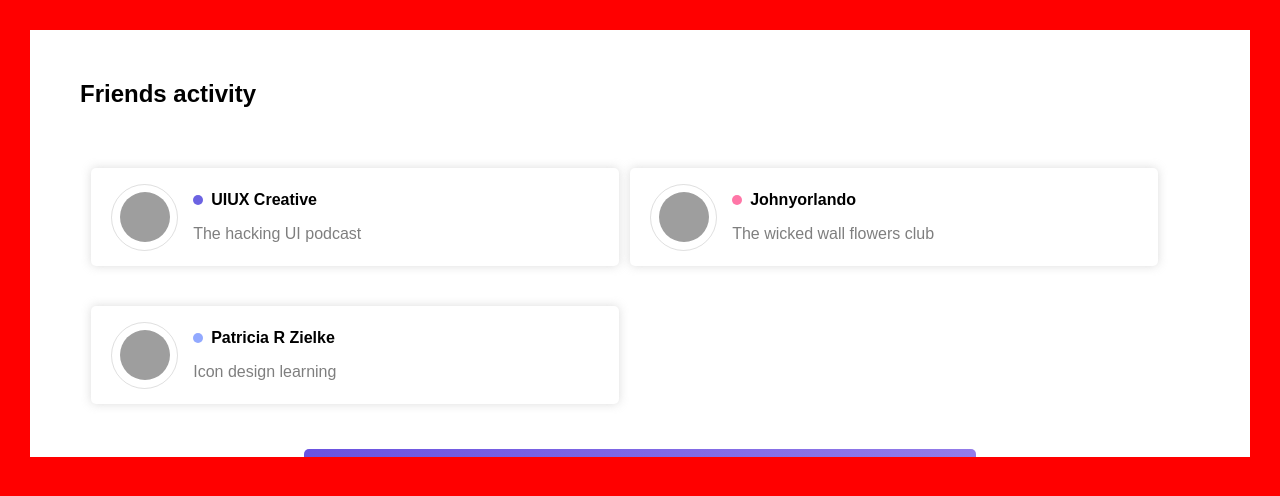
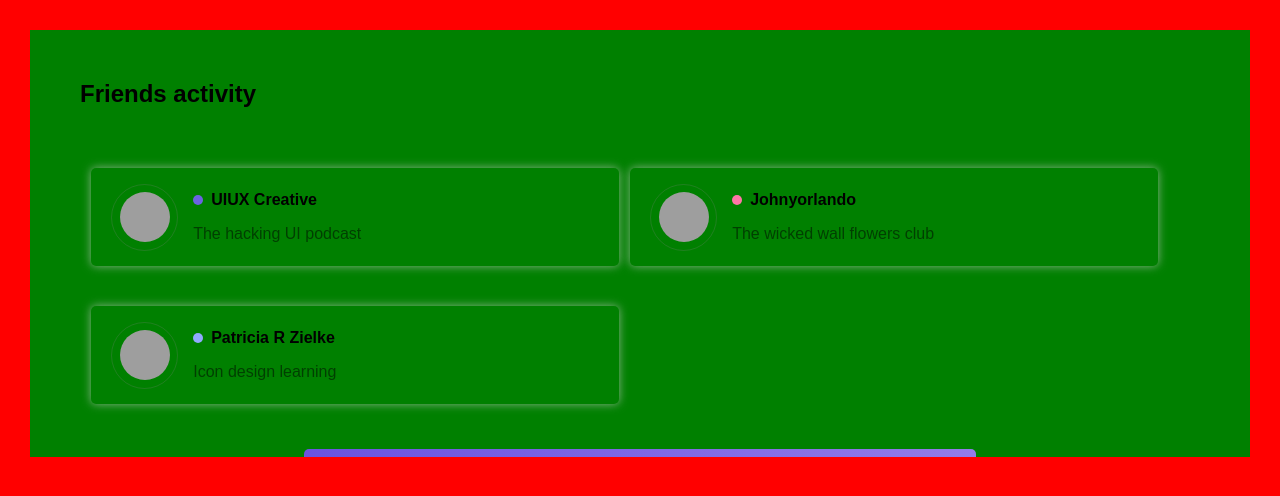
Before and after one commit to Happy-Franck/gitwork, a plain HTML site: page index.html in a window 1280 px wide. Drawn offline with Linux system fonts and the light colour scheme; grey boxes are pictures that could not be loaded.

Commit message:
box green

```diff
--- a/css/style.css
+++ b/css/style.css
@@ -6,7 +6,8 @@ body{
 	font-family: sans-serif;
 }
 .box{
-	background-color: white;
+	/*background-color: white;*/
+	background: green;
 	margin: 30px;
 	padding: 50px 50px 0px 50px;
 	display: flex;
```
